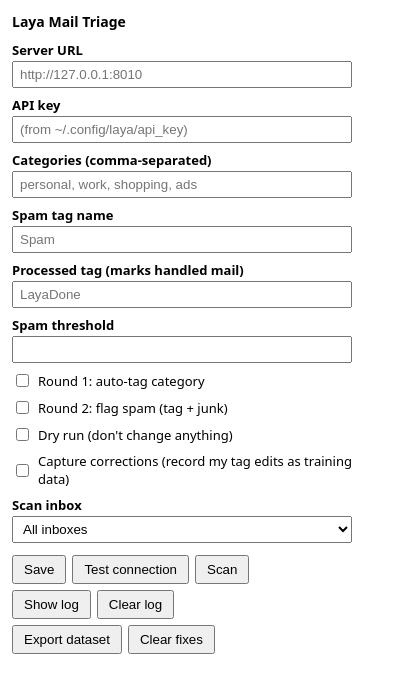
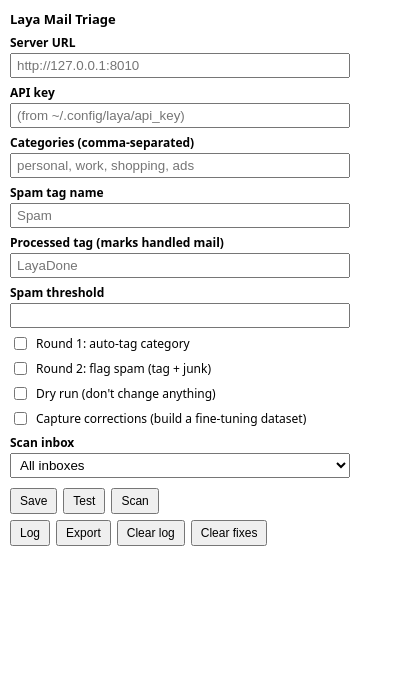
Before and after one commit to invince/ThunderBird-Laya-Mail-Triage-extension, a browser extension: page popup.html in a window 400 px wide. Drawn offline with Linux system fonts and the light colour scheme.

Commit message:
fix(popup): compact layout to fit the 600px popup cap; add settings screenshot

```diff
--- a/popup.html
+++ b/popup.html
@@ -4,14 +4,14 @@
 <meta charset="utf-8">
 <style>
   :root { color-scheme: light dark; }
-  body { font: 13px system-ui, sans-serif; width: 340px; margin: 0; padding: 12px; }
-  h1 { font-size: 14px; margin: 0 0 10px; }
-  label { display: block; margin: 8px 0 2px; font-weight: 600; }
+  body { font: 12px system-ui, sans-serif; width: 340px; margin: 0; padding: 10px; }
+  h1 { font-size: 13px; margin: 0 0 6px; }
+  label { display: block; margin: 6px 0 2px; font-weight: 600; }
   input[type=text], input[type=password], input[type=number], select {
-    width: 100%; box-sizing: border-box; padding: 4px 6px;
+    width: 100%; box-sizing: border-box; padding: 3px 5px;
   }
-  .row { display: flex; align-items: center; gap: 6px; margin-top: 8px; }
-  button { padding: 5px 10px; cursor: pointer; }
+  .row { display: flex; align-items: center; gap: 6px; margin-top: 6px; }
+  button { padding: 4px 8px; cursor: pointer; font-size: 12px; }
   #status { margin-top: 8px; font-size: 12px; min-height: 16px; }
   #pwrap { margin-top: 6px; height: 6px; background: color-mix(in srgb, currentColor 18%, transparent); border-radius: 3px; overflow: hidden; display: none; }
   #pbar { height: 100%; width: 0; background: #2e7d32; transition: width .15s linear; }
@@ -57,7 +57,7 @@
   </div>
   <div class="row">
     <input id="captureCorrections" type="checkbox">
-    <label for="captureCorrections" style="margin:0;font-weight:400">Capture corrections (record my tag edits as training data)</label>
+    <label for="captureCorrections" style="margin:0;font-weight:400">Capture corrections (build a fine-tuning dataset)</label>
   </div>
 
   <label>Scan inbox</label>
@@ -65,17 +65,15 @@
     <option value="all">All inboxes</option>
   </select>
 
-  <div class="row" style="margin-top:12px">
+  <div class="row" style="margin-top:10px">
     <button id="save">Save</button>
-    <button id="test">Test connection</button>
+    <button id="test">Test</button>
     <button id="scan">Scan</button>
   </div>
-  <div class="row" style="margin-top:6px">
-    <button id="showlog">Show log</button>
+  <div class="row">
+    <button id="showlog">Log</button>
+    <button id="exportfixes">Export</button>
     <button id="clearlog">Clear log</button>
-  </div>
-  <div class="row" style="margin-top:6px">
-    <button id="exportfixes">Export dataset</button>
     <button id="clearfixes">Clear fixes</button>
   </div>
 
```
Also changed, not shown: STORE_LISTING.md (+3 -0 lines), docs/screenshot-settings.png (added).
